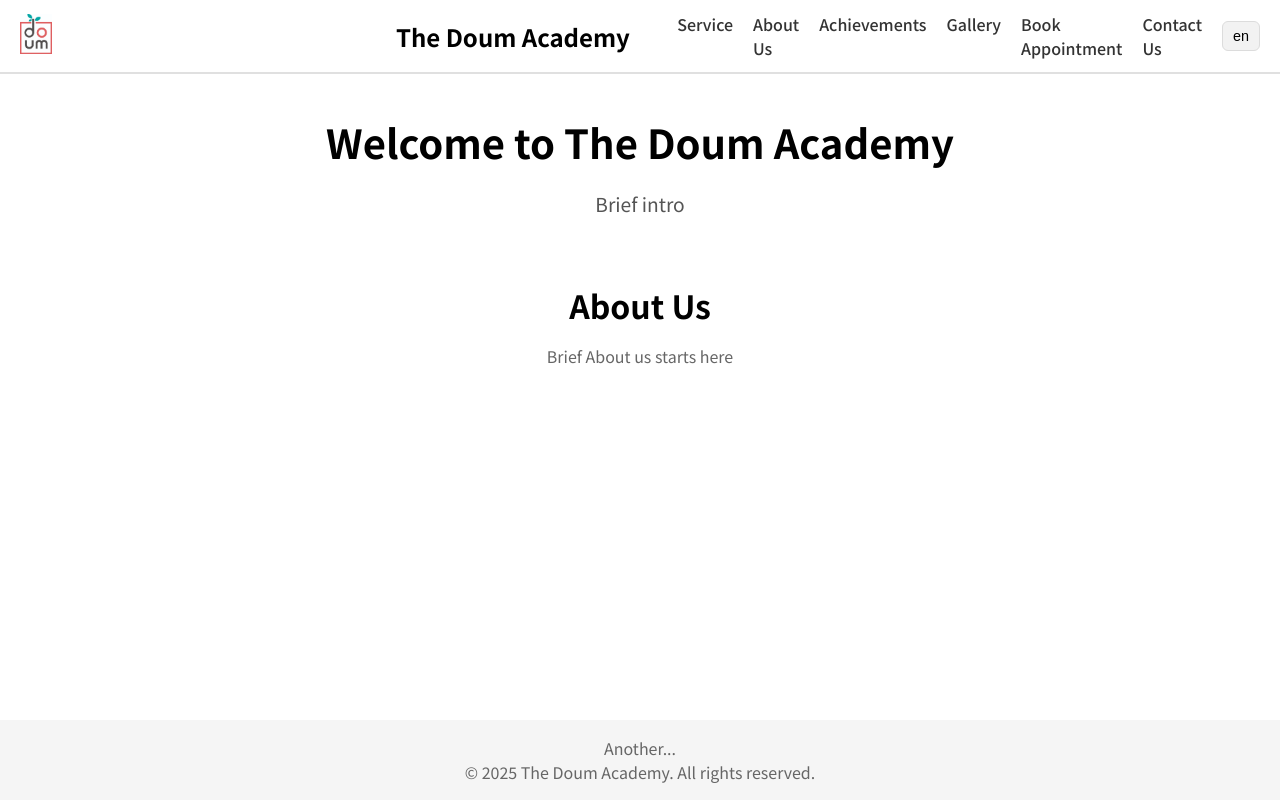
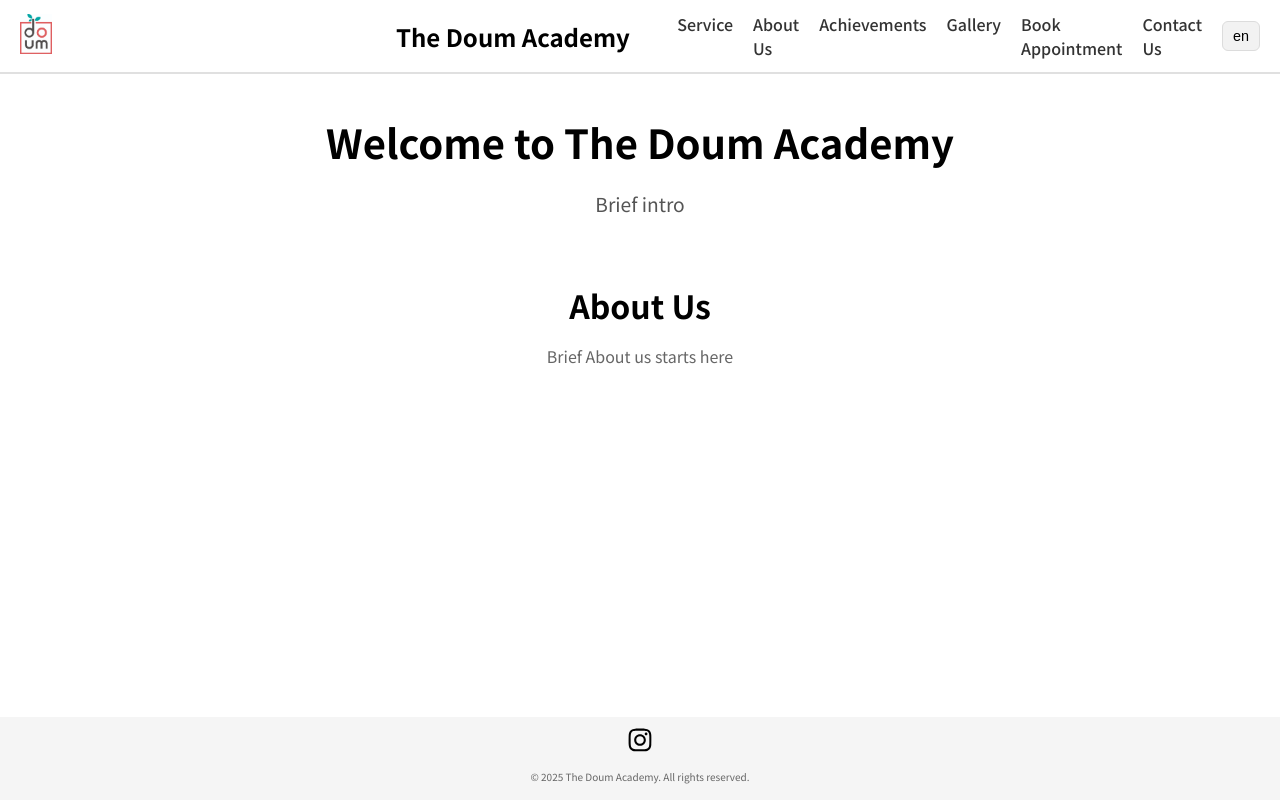
Before and after one commit to junuiui/the-doum-academy-website, a Next.js app: page / in a window 1280 px wide. Built offline with nearby package versions, Linux system fonts and the light colour scheme.

Commit message:
footer font, icon for insta added

```diff
--- a/package.json
+++ b/package.json
@@ -11,7 +11,8 @@
   "dependencies": {
     "next": "16.0.3",
     "react": "19.2.0",
-    "react-dom": "19.2.0"
+    "react-dom": "19.2.0",
+    "react-icons": "^5.5.0"
   },
   "devDependencies": {
     "@types/node": "^20",
--- a/src/components/Footer.module.css
+++ b/src/components/Footer.module.css
@@ -1,9 +1,28 @@
 /* src/components/Footer.module.css */
+
 .footer {
+    font-size: x-small;
     text-align: center;
     padding: 16px;
     background-color: #f5f5f5;
     color: #666;
-    vertical-align: center;
-    margin-top: 32px;
+    /* vertical-align: center; */
 }
+
+.socials {
+    display: flex;
+    padding-top: 10px;
+    background-color: #f5f5f5;
+    justify-content: center;
+}
+
+.icon {
+    font-size: 26px;
+    cursor: pointer;
+    transition: transform 0.2s ease, opacity 0.2s ease;
+}
+
+.icon:hover {
+    transform: scale(1.1);
+    opacity: 0.8;
+}
--- a/src/components/Footer.tsx
+++ b/src/components/Footer.tsx
@@ -1,13 +1,24 @@
-// src/components/Footer.tsx
+"use client";
+
 import styles from './Footer.module.css';
+import { FaInstagram } from "react-icons/fa6";
 
 export default function Footer() {
+
+    const openInstagram = () => {
+        window.open("https://www.instagram.com/thedoumacademy/", "_blank");
+    };
+
     return (
-        <div className={styles.footer}>
-            <div >
-                Another...
+        <div>
+            <div className={styles.socials}>
+                <FaInstagram
+                    className={styles.icon}
+                    onClick={openInstagram}
+                />
             </div>
-            <footer>
+
+            <footer className={styles.footer}>
                 © 2025 The Doum Academy. All rights reserved.
             </footer>
         </div>
--- /dev/null
+++ b/src/data/socialLinks.json
@@ -0,0 +1,6 @@
+[
+    {
+        "name": "instragram",
+        "url": "https://www.instagram.com/thedoumacademy/"
+    }
+]
```
Also changed, not shown: 1 other file (tests, documents, lock files or other folders).
